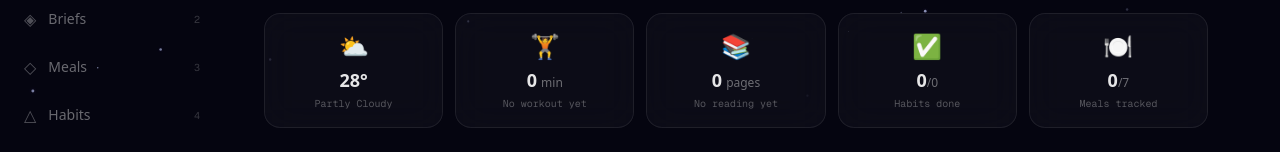
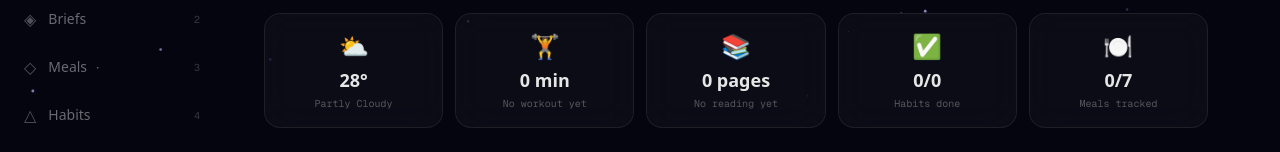
Before and after one commit to Ananyamadhu08/command-center, a Next.js app: page / in a window 1280 px wide. Shown: the part 155-307 px from the top of the page. Built offline with nearby package versions, Linux system fonts and the light colour scheme; no server answers; the database is empty.

Commit message:
fix: make stat card numbers uniform size
Remove the smaller text-xs spans for units and denominators. All text
in the value line (e.g., "4/6", "20 min", "15 pages") now renders at
the same font size for consistent visual weight.

```diff
--- a/src/components/sections/TodayView.tsx
+++ b/src/components/sections/TodayView.tsx
@@ -193,8 +193,7 @@ export function TodayView({ onNavigate }: TodayViewProps) {
           <GlassCard hover={false} className="h-full text-center py-4">
             <span className="text-2xl block mb-1">{"\uD83C\uDFCB\uFE0F"}</span>
             <p className="text-lg font-semibold text-white/90">
-              {exerciseMinutes > 0 ? `${exerciseMinutes}` : "0"}
-              <span className="text-xs font-normal text-white/40 ml-1">min</span>
+              {exerciseMinutes > 0 ? `${exerciseMinutes}` : "0"} min
             </p>
             <p className="text-[10px] font-mono text-white/30 mt-0.5 truncate">
               {exerciseType ?? "No workout yet"}
@@ -205,8 +204,7 @@ export function TodayView({ onNavigate }: TodayViewProps) {
           <GlassCard hover={false} className="h-full text-center py-4">
             <span className="text-2xl block mb-1">{"\uD83D\uDCDA"}</span>
             <p className="text-lg font-semibold text-white/90">
-              {pagesRead > 0 ? `${pagesRead}` : "0"}
-              <span className="text-xs font-normal text-white/40 ml-1">pages</span>
+              {pagesRead > 0 ? `${pagesRead}` : "0"} pages
             </p>
             <p className="text-[10px] font-mono text-white/30 mt-0.5 truncate">
               {currentBook ?? "No reading yet"}
@@ -217,8 +215,7 @@ export function TodayView({ onNavigate }: TodayViewProps) {
           <GlassCard hover={false} className="h-full text-center py-4">
             <span className="text-2xl block mb-1">{"\u2705"}</span>
             <p className="text-lg font-semibold text-white/90">
-              {completedHabits}
-              <span className="text-xs font-normal text-white/40">/{habits.length}</span>
+              {completedHabits}/{habits.length}
             </p>
             <p className="text-[10px] font-mono text-white/30 mt-0.5">
               Habits done
@@ -229,8 +226,7 @@ export function TodayView({ onNavigate }: TodayViewProps) {
           <GlassCard hover={false} className="h-full text-center py-4">
             <span className="text-2xl block mb-1">{"\uD83C\uDF7D\uFE0F"}</span>
             <p className="text-lg font-semibold text-white/90">
-              {mealLogs.length}
-              <span className="text-xs font-normal text-white/40">/7</span>
+              {mealLogs.length}/7
             </p>
             <p className="text-[10px] font-mono text-white/30 mt-0.5">
               Meals tracked
```
